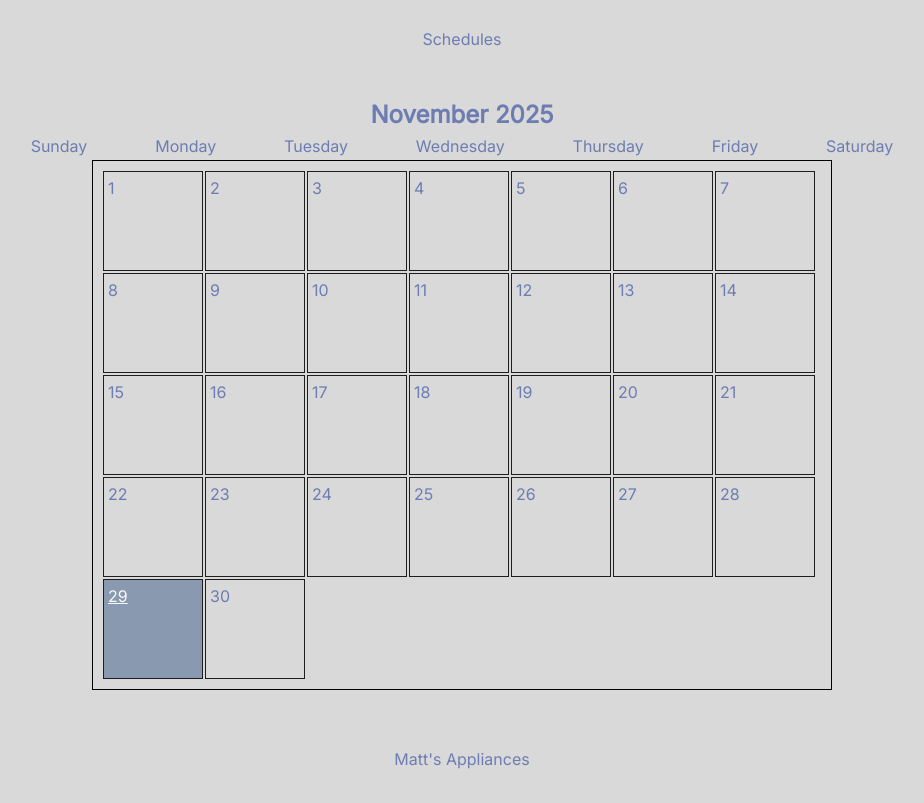
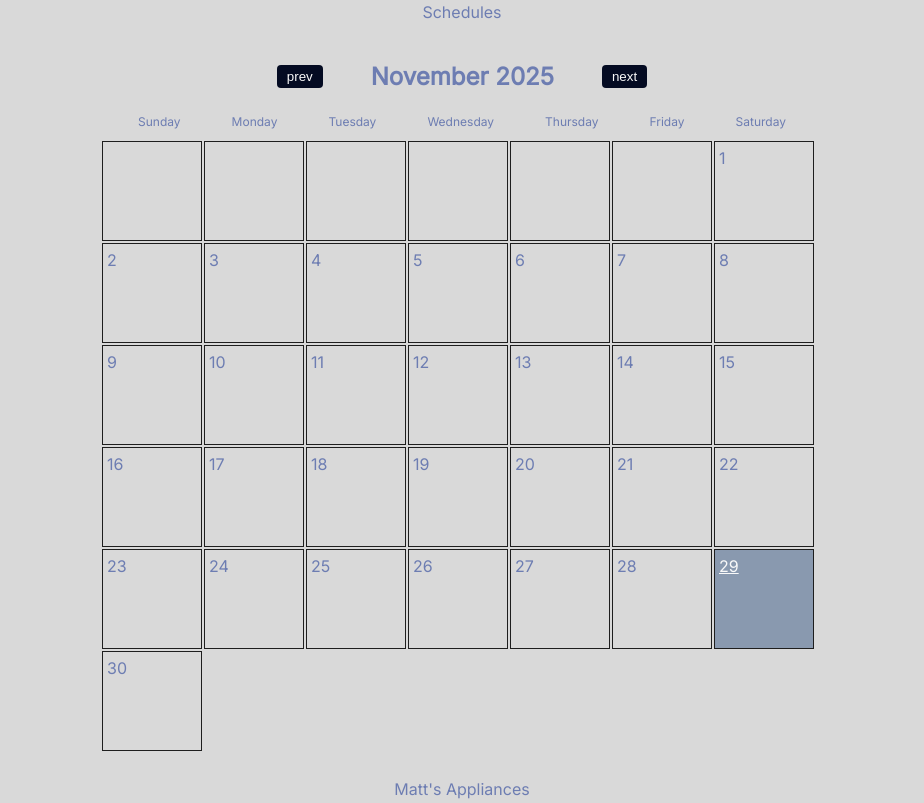
Before and after one commit to lob0scuro/schedule, a React (Vite) app in the folder client/: page / in a window 1280 px wide. Shown: the whole page, without its empty margins (178-1102 px from the left). Built offline with nearby package versions, Linux system fonts and the light colour scheme.

Commit message:
still working on calendar

```diff
--- a/client/src/components/Calendar/Calendar.jsx
+++ b/client/src/components/Calendar/Calendar.jsx
@@ -1,5 +1,5 @@
 import styles from "./Calendar.module.css";
-import React from "react";
+import React, { useState } from "react";
 
 const MONTH_NAMES = [
   "January",
@@ -43,14 +43,20 @@ const suffix = (n) => {
 const Calendar = () => {
   const date = new Date();
 
-  const month_name = MONTH_NAMES[date.getMonth()];
   const day_of_month = date.getDate() + suffix(date.getDay());
-  const day_of_week = WEEKDAY[date.getDay()];
-  const current_year = date.getFullYear();
+  const [current_year, set_current_year] = useState(date.getFullYear());
+  const [current_month, set_current_month] = useState(date.getMonth());
+  const month_name = MONTH_NAMES[current_month];
 
   const daysInMonth = (year, month) => {
     const numDays = new Date(year, month + 1, 0).getDate();
+    const firstDay = new Date(year, month, 1).getDay();
+
     const days = [];
+
+    for (let i = 0; i < firstDay; i++) {
+      days.push(null);
+    }
 
     for (let i = 1; i <= numDays; i++) {
       days.push(new Date(year, month, i));
@@ -59,29 +65,58 @@ const Calendar = () => {
     return days;
   };
 
-  const days = daysInMonth(current_year, date.getMonth());
+  const changeMonth = (offset) => {
+    set_current_month((prev) => {
+      let newMonth = prev + offset;
+      let newYear = current_year;
+
+      if (newMonth < 0) {
+        newMonth = 11;
+        newYear -= 1;
+      } else if (newMonth > 11) {
+        newMonth = 0;
+        newYear += 1;
+      }
+
+      set_current_year(newYear);
+      return newMonth;
+    });
+  };
+
+  const days = daysInMonth(current_year, current_month);
+  const weeksInMonth = Math.floor(days.length / 7);
 
   return (
     <>
+      <div className={styles.calendarHeader}>
+        <button onClick={() => changeMonth(-1)}>prev</button>
         <h2>
           {month_name} {current_year}
         </h2>
+        <button onClick={() => changeMonth(1)}>next</button>
+      </div>
       <div className={styles.weekday}>
         {WEEKDAY.map((d) => (
-          <span>{d}</span>
+          <p>{d}</p>
         ))}
       </div>
       <div className={styles.cal}>
-        {days.map((day, index) => (
+        {days.map((day, index) =>
+          day === null ? (
+            <div key={index} className={styles.empty}></div>
+          ) : (
             <>
               <div
                 key={index}
-              className={day.getDate() === date.getDate() ? styles.current : ""}
+                className={
+                  day.getDate() === date.getDate() ? styles.current : ""
+                }
               >
                 <p>{day.getDate()}</p>
               </div>
             </>
-        ))}
+          )
+        )}
       </div>
     </>
   );
--- a/client/src/components/Calendar/Calendar.module.css
+++ b/client/src/components/Calendar/Calendar.module.css
@@ -1,7 +1,23 @@
+.calendarHeader {
+  display: flex;
+  align-items: center;
+  gap: 3rem;
+  margin-block: 1rem;
+}
+.calendarHeader button {
+  background-color: var(--buttonPrimary);
+  color: var(--textPrimary);
+  padding: 4px 10px;
+  border: none;
+  border-radius: 4px;
+}
+
 .weekday {
   width: 80%;
+  max-width: 750px;
   display: flex;
   justify-content: space-evenly;
+  font-size: 12px;
 }
 
 .cal {
@@ -11,7 +27,7 @@
   justify-content: flex-start;
   gap: 2px;
   width: 80%;
-  border: 1px solid #000;
+  /* border: 1px solid #000; */
   padding: 10px;
   max-width: 740px;
 }
@@ -23,9 +39,23 @@
   padding: 4px;
   background-color: var(--inputBackground);
 }
+.cal div:not(.empty):hover {
+  background-color: var(--buttonSecondary);
+  color: var(--textPrimary);
+}
+.cal div:active {
+  background-color: var(--linkText);
+  color: var(--bannerBackground);
+}
 
 .cal div.current {
   background-color: var(--buttonSecondary);
   color: var(--textPrimary);
   text-decoration: underline;
 }
+.cal div.current:hover {
+  background-color: var(--linkText);
+}
+.cal div.current:active {
+  background: var(--bannerBackground);
+}
```
Lines whose indentation alone changed are shown as unchanged.
